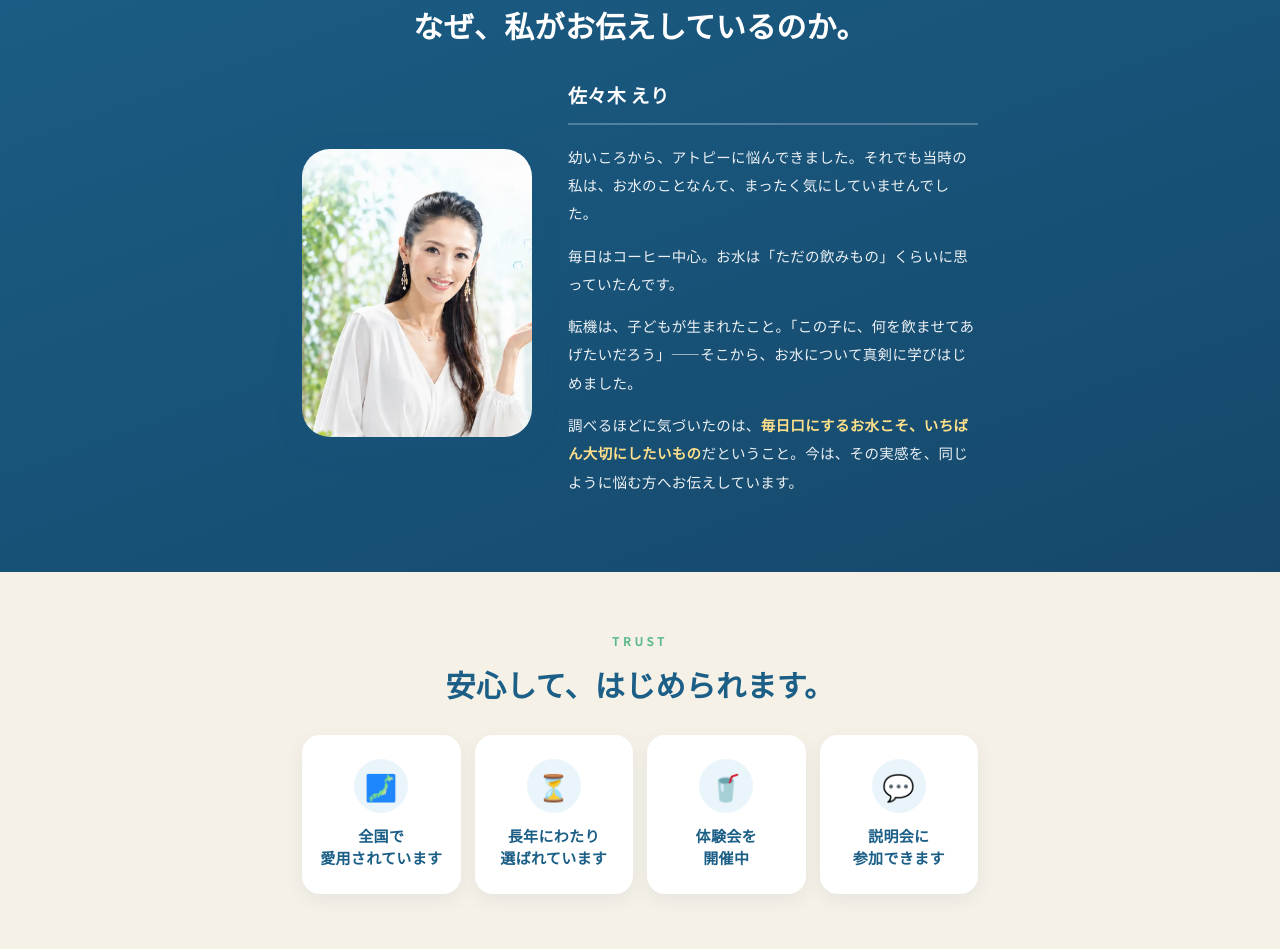
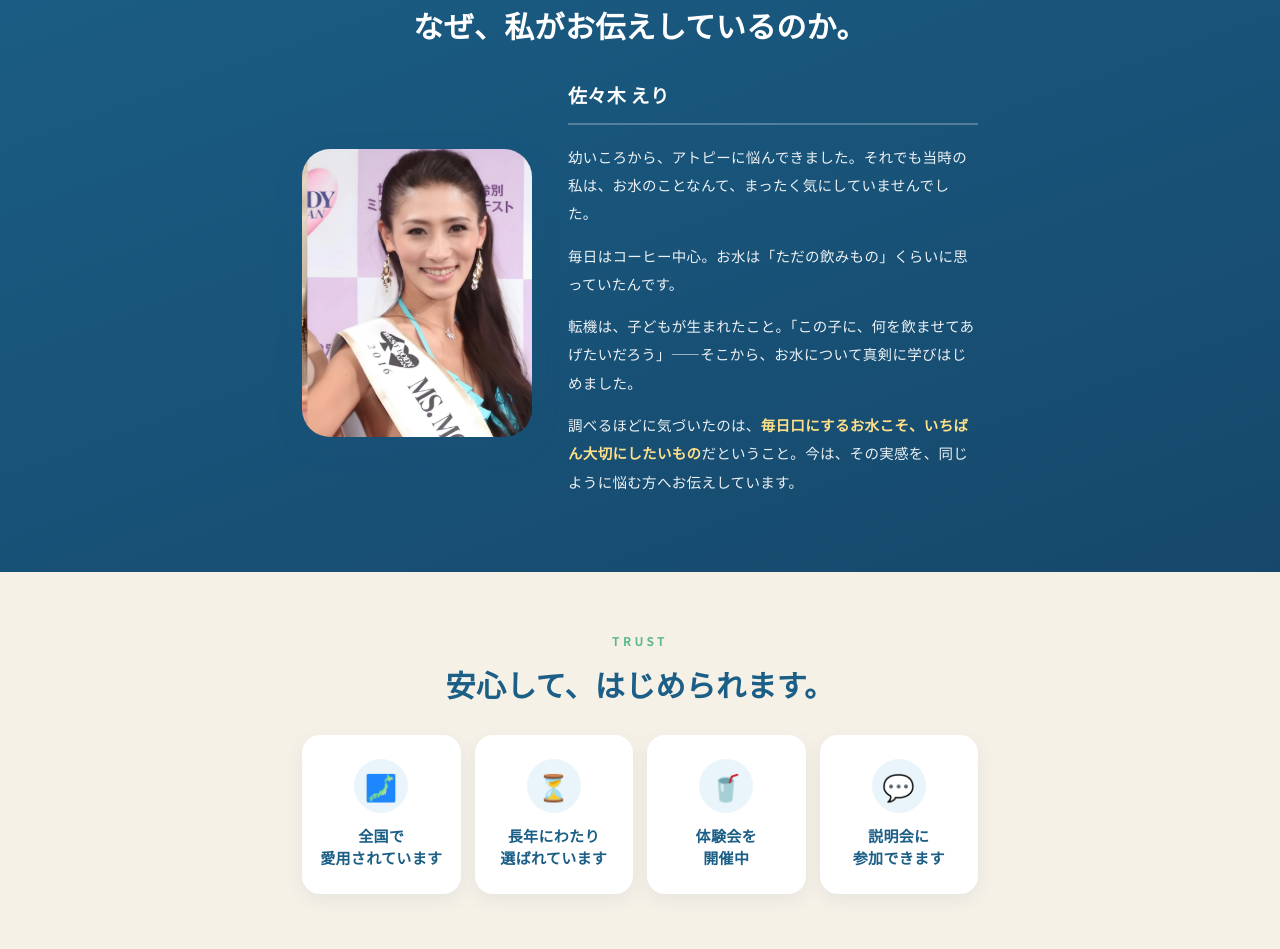
Before and after one commit to 810eigo-droid/club-eco-water-new, a plain HTML site: page index.html in a window 1280 px wide. Shown: the part 5157-6106 px from the top of the page. Drawn offline with Linux system fonts and the light colour scheme; a web font is replaced by a local one.

Commit message:
えりさん画像変更

```diff
--- a/index.html
+++ b/index.html
@@ -275,7 +275,7 @@
 
       <div class="story__body">
         <div class="story__photo">
-          <img class="media media--portrait" src="images/07_profile-eri.jpg" alt="佐々木えり">
+          <img class="media media--portrait" src="images/16_profile-eri.webp" alt="佐々木えり">
         </div>
 
         <div class="story__text">
```
Also changed, not shown: images/16_profile-eri.webp (added), images/16_profile-eri2.webp (added).
